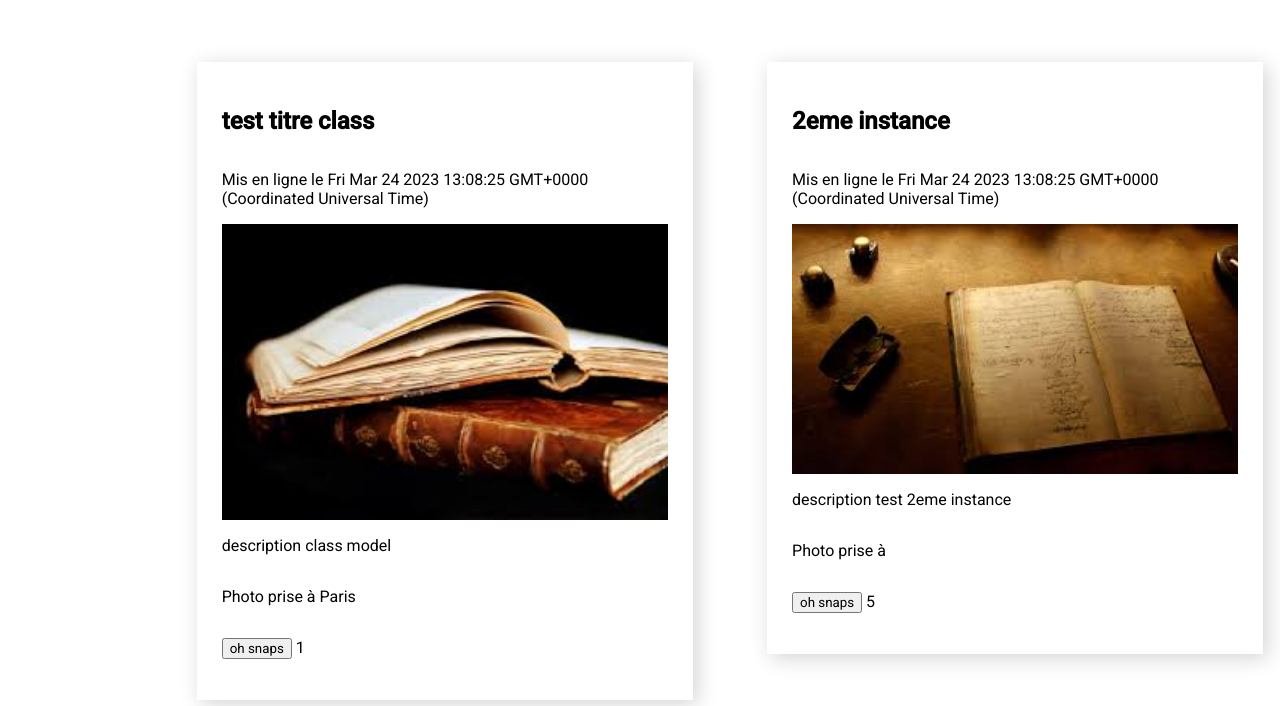
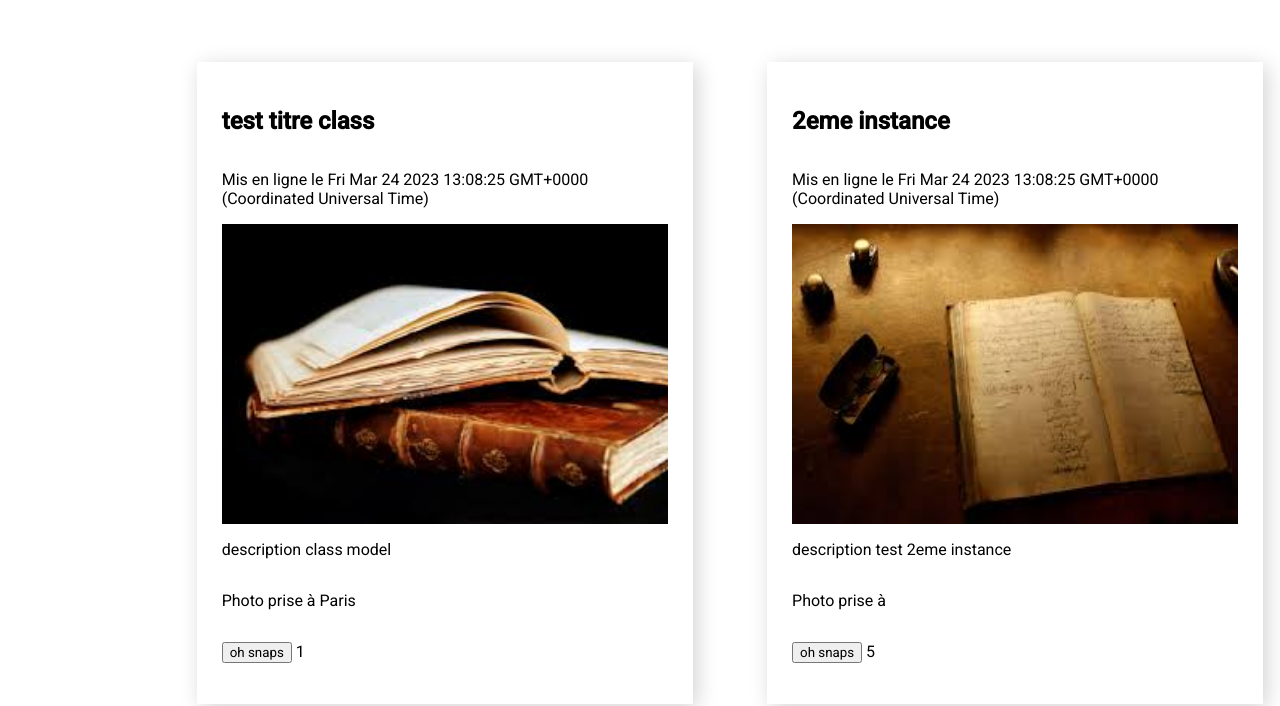
Before and after one commit to marie-lourdes/Site-snapface-Angular, an Angular app: page / in a window 1280 px wide. Shown: the part 127-833 px from the top of the page. Built offline with nearby package versions, Linux system fonts and the light colour scheme.

Commit message:
app-style-dynamic: face-sanp.component.scss => add css box shadow card and height img to class  face-snap-card

```diff
--- a/src/app/face-snap/face-snap.component.scss
+++ b/src/app/face-snap/face-snap.component.scss
@@ -8,5 +8,7 @@
 
     img {
         width: 100%;
+        min-height: 300px;
+        max-height: 300px;
     }
 }
```
